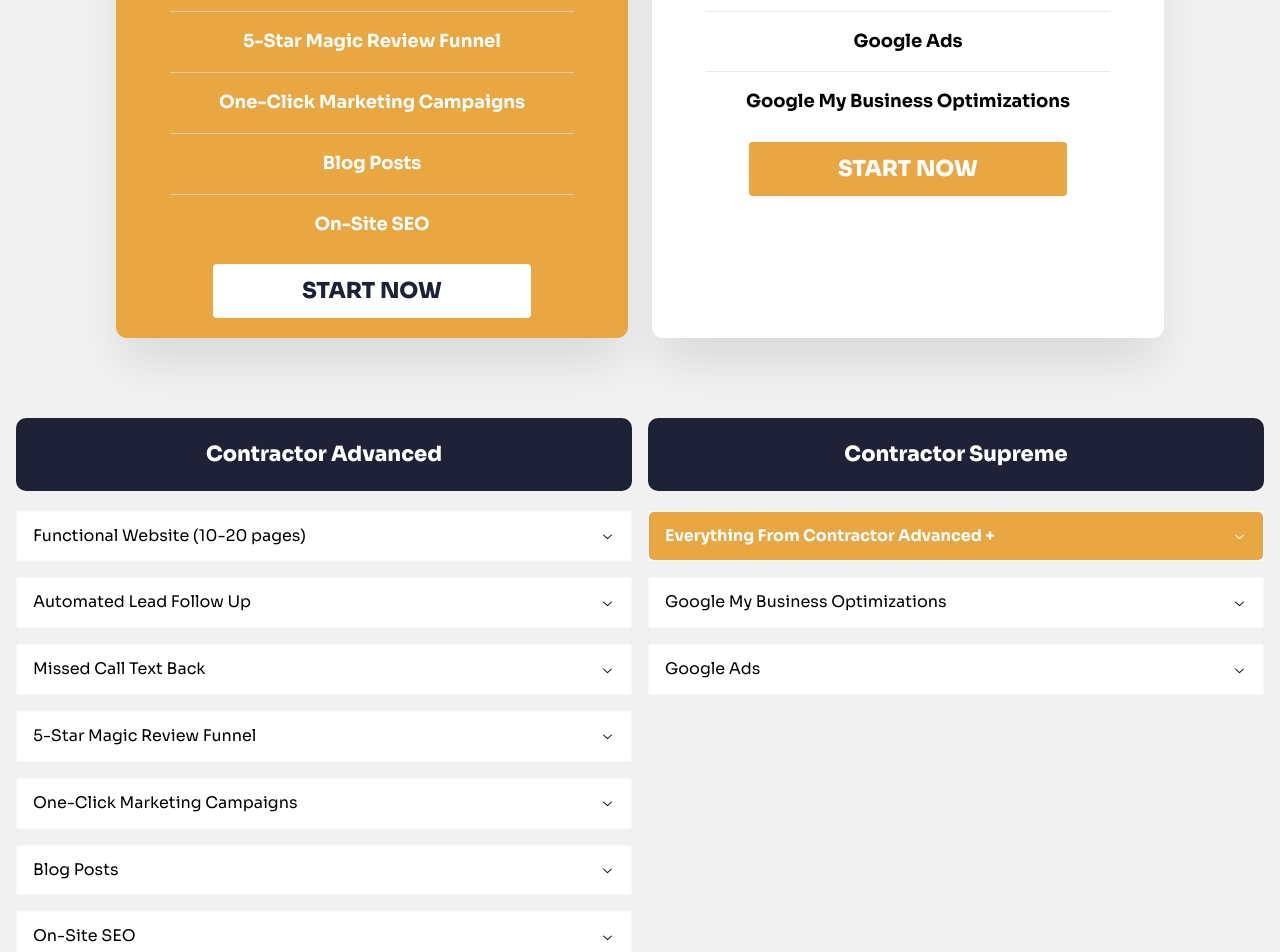
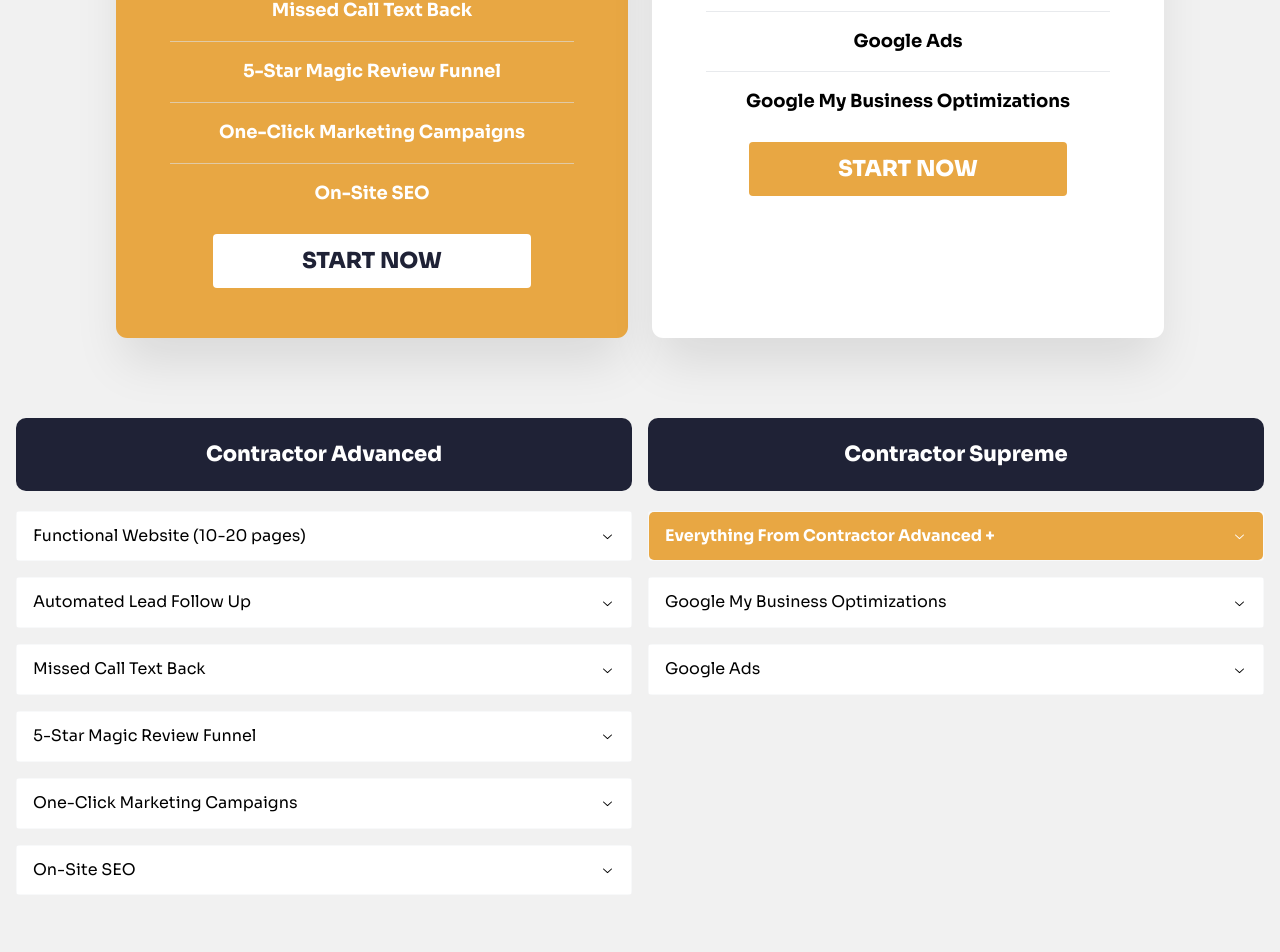
Before and after one commit to kaistone808/stonesystems-saas-website, a Next.js app: page /pricing in a window 1280 px wide. Shown: the part 713-1665 px from the top of the page. Built offline with nearby package versions, Linux system fonts and the light colour scheme.

Commit message:
update page

```diff
--- a/components/PricingPage/PriceContainer/PriceContainer.tsx
+++ b/components/PricingPage/PriceContainer/PriceContainer.tsx
@@ -139,12 +139,6 @@
                       <Flex className={classes.featureDiv}>
                         <Text ta={'center'} fz={'lg'} fw={700} className={classes.featureName}>
                           One-Click Marketing Campaigns
-                        </Text>
-                      </Flex>
-                      <Divider w={'100%'} opacity={0.6} />
-                      <Flex className={classes.featureDiv}>
-                        <Text ta={'center'} fz={'lg'} fw={700} className={classes.featureName}>
-                          Blog Posts
                         </Text>
                       </Flex>
                       <Divider w={'100%'} opacity={0.6} />
@@ -344,25 +338,6 @@
                   </List>
                 </Accordion.Panel>
               </Accordion.Item>
-              <Accordion.Item value="blogs" ref={supremeRefs.blogs}>
-                <Accordion.Control bg={'var(--white)'}>Blog Posts</Accordion.Control>
-                <Accordion.Panel>
-                  <Text className={classes.contentTitle}>
-                    Let’s be honest, nobody reads these… They’re good for SEO though and make you
-                    rank higher on google
-                  </Text>
-                  <List>
-                    <List.Item>
-                      We create meaningful blog posts on your website to give visitors something to
-                      read
-                    </List.Item>
-                    <List.Item>
-                      Blog posts are packed with keywords and fully SEO optimized to make you rank
-                      higher on google
-                    </List.Item>
-                  </List>
-                </Accordion.Panel>
-              </Accordion.Item>
               <Accordion.Item value="websiteseo" ref={advancedRefs.websiteseo}>
                 <Accordion.Control bg={'var(--white)'}>On-Site SEO</Accordion.Control>
                 <Accordion.Panel>
```
